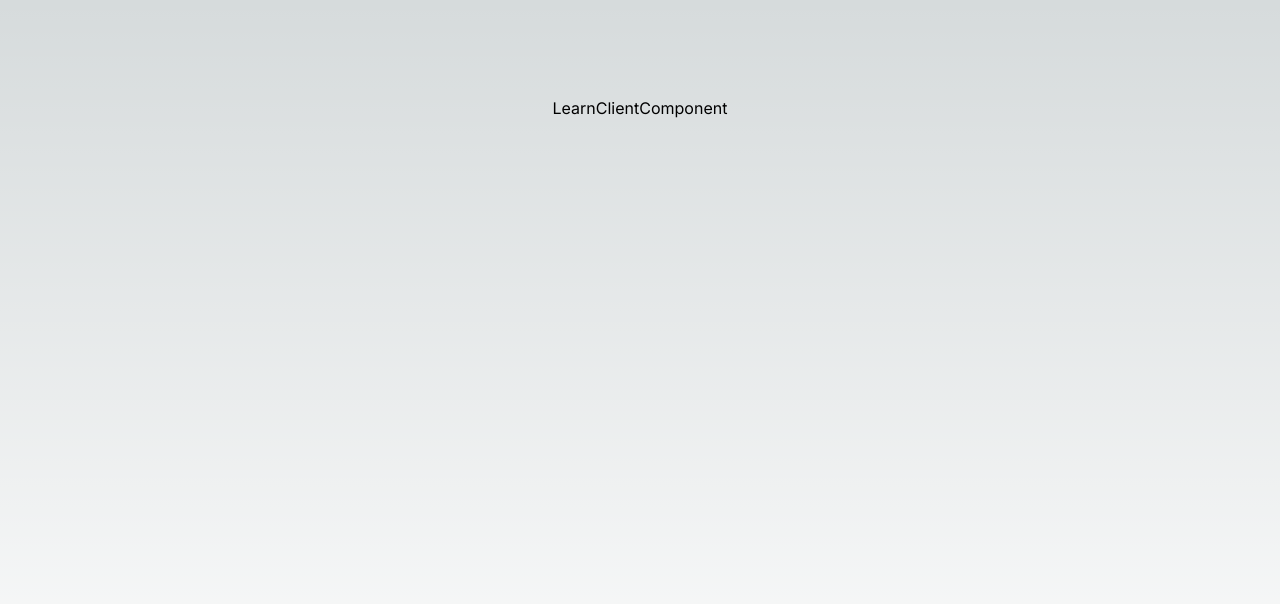
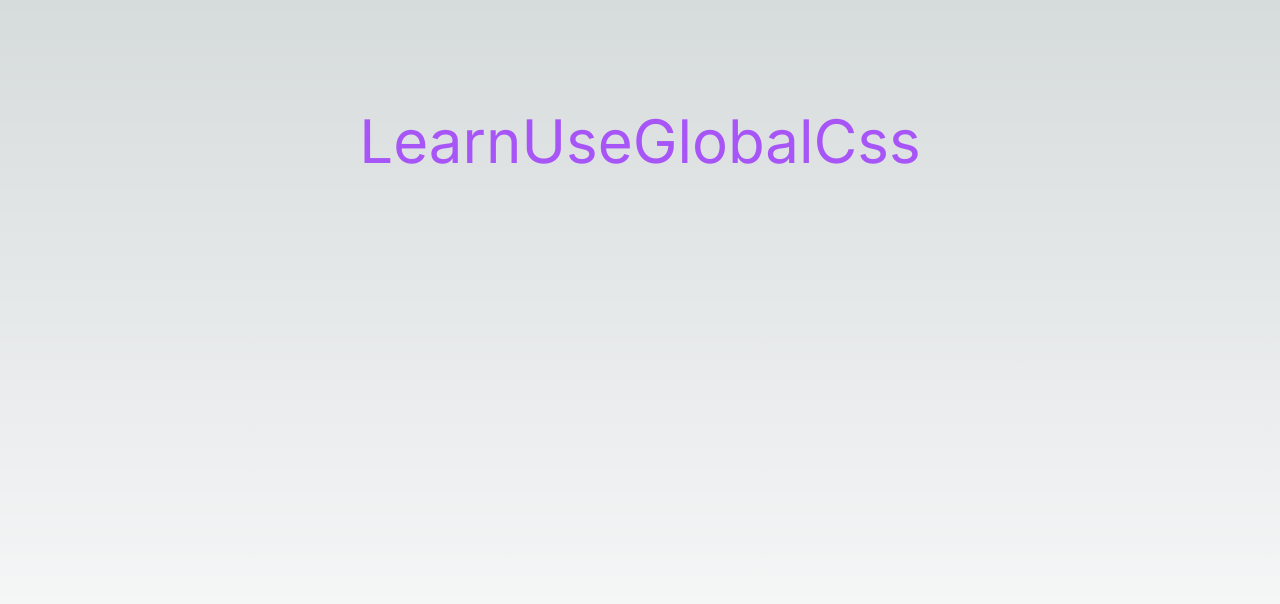
Before and after one commit to Priyanshilawania/NextJsLearning, a Next.js app: page / in a window 1280 px wide. Shown: the top 604 px of the page. Built offline with nearby package versions, Linux system fonts and the light colour scheme.

Commit message:
LearnUseGlobalCss

```diff
--- a/src/app/globals.css
+++ b/src/app/globals.css
@@ -31,3 +31,6 @@ body {
     text-wrap: balance;
   }
 }
+.my-text-60{
+  font-size: 60px;
+}
--- a/src/app/page.js
+++ b/src/app/page.js
@@ -3,6 +3,7 @@ import LearnServerComponent from "@/components/LearnServerComponent";
 import LearnLink from "@/components/LearnLink";
 // import Image from "next/image";
 import learnuseRouter from "@/components/learnuseRouter";
+import LearnUseGlobalCss from "@/components/LearnUseGlobalCss";
 
 export default function Home() {
   return (
@@ -10,7 +11,8 @@ export default function Home() {
       {/* <LearnLink/> */}
       {/* < learnuseRouter/> */}
       {/* <LearnServerComponent /> */}
-      < LearnClientComponent/>
+      {/* < LearnClientComponent/> */}
+      {<LearnUseGlobalCss/>}
 
     </main>
   )
--- /dev/null
+++ b/src/components/LearnUseGlobalCss.jsx
@@ -0,0 +1,9 @@
+
+
+const LearnUseGlobalCss = () => {
+  return (
+    <div className="my-text-60 text-purple-500">LearnUseGlobalCss</div>
+  )
+}
+
+export default LearnUseGlobalCss
```
